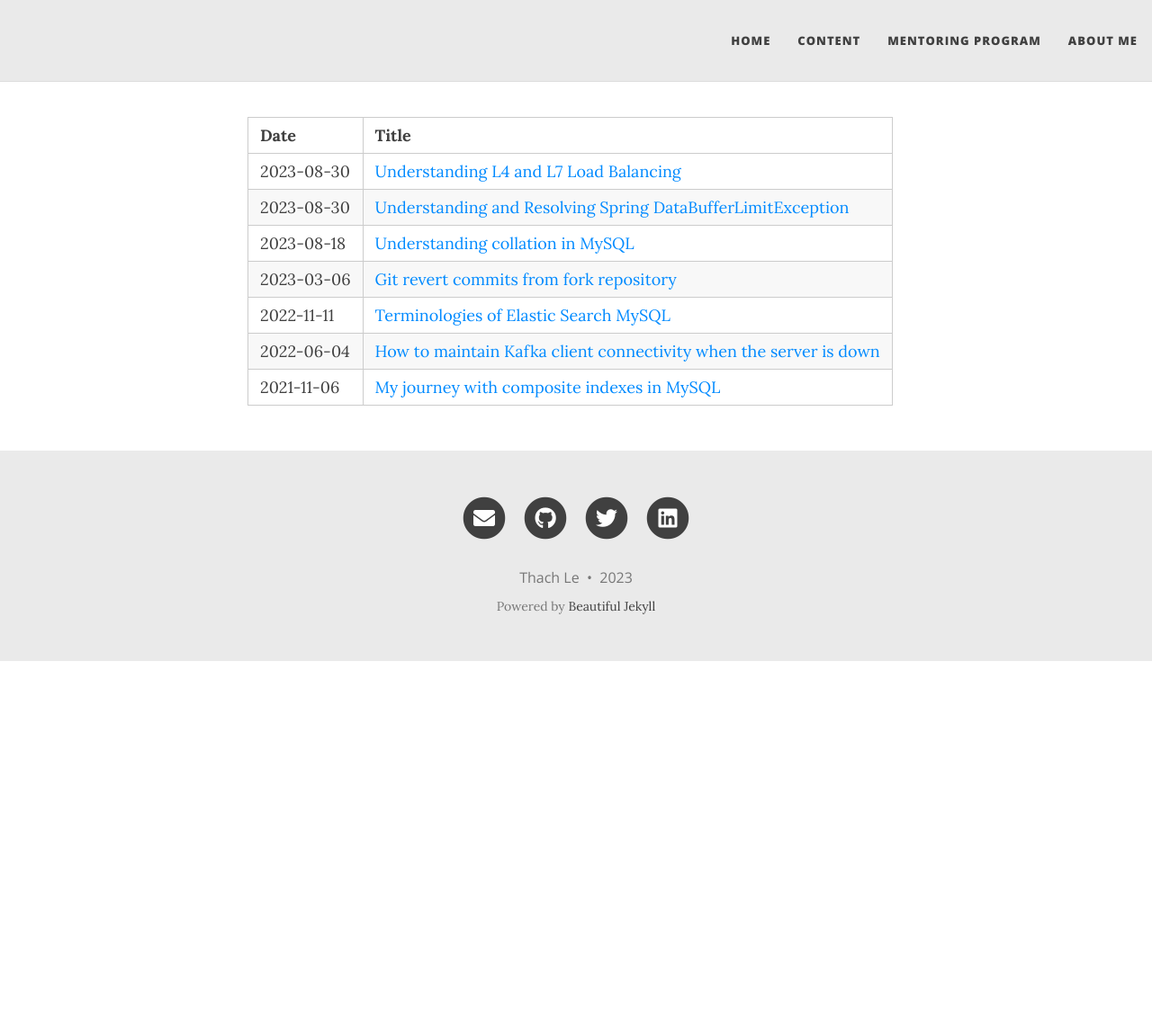
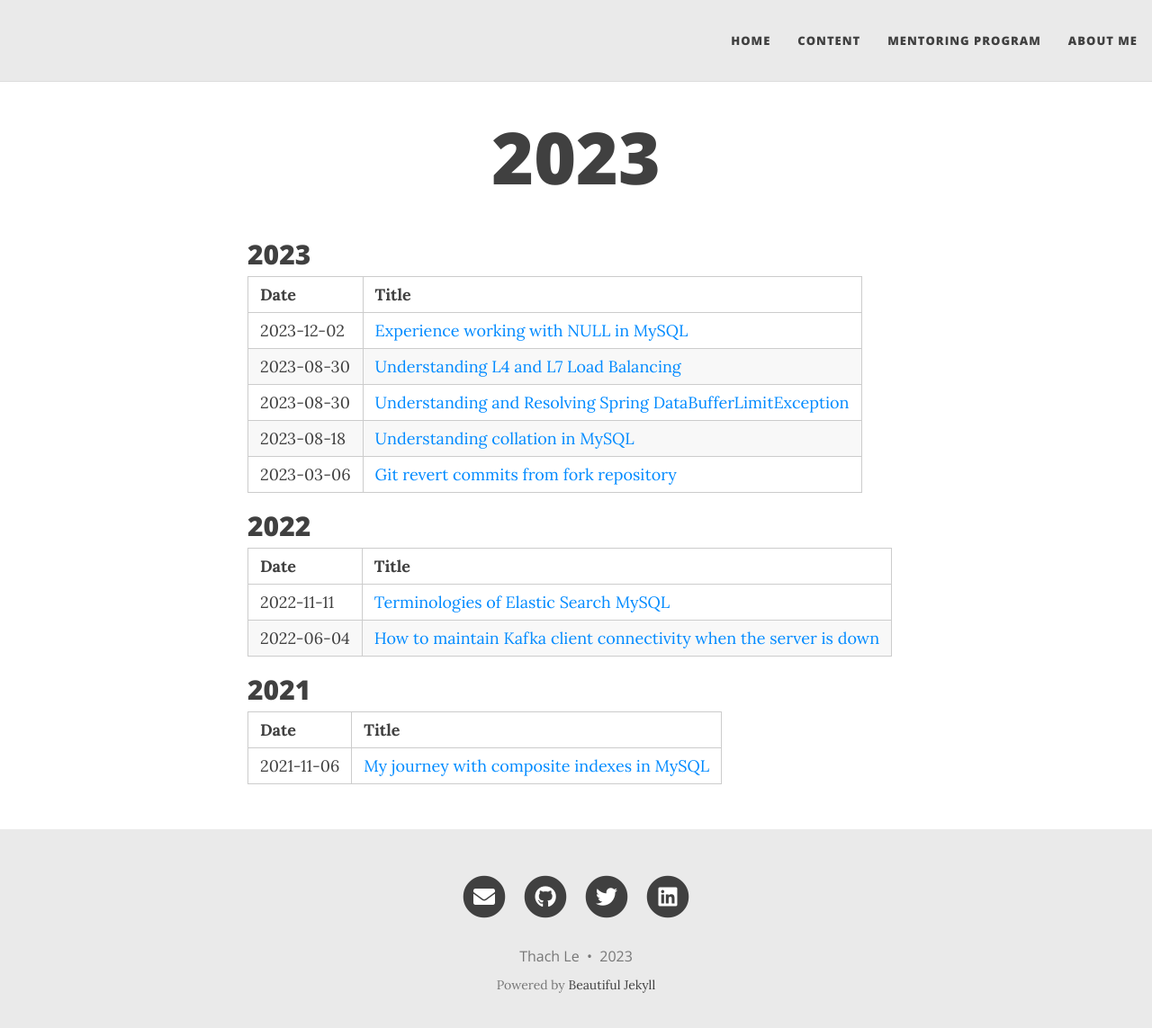
Before and after one commit to thachlp/thachlp.github.io, a Jekyll site: the page built from content.md, in a window 1280 px wide and 1156 px high. Shown: the top 1143 px of the window at 90% size. Built offline with Jekyll 4.4.1, drawn with Linux system fonts in a browser that asks for light colours; nearby versions of some CDN libraries; our own code applies the rules of GitHub Pages for plain Markdown files.

Commit message:
Update content

```diff
--- a/content.md
+++ b/content.md
@@ -2,12 +2,25 @@
 layout: page
 ---
 
-| Date          | Title                                                       |
-|------------   |-------------------------------------------------------------|
-| 2023-08-30    | [Understanding L4 and L7 Load Balancing](https://thachlp.github.io/2023-10-29-understand-l4-and-l7-load-balancing/)
-| 2023-08-30    | [Understanding and Resolving Spring DataBufferLimitException](https://thachlp.github.io/2023-08-30-understanding-and-resolving-spring-databufferlimitexception/)                           |
-| 2023-08-18    | [Understanding collation in MySQL](https://thachlp.github.io/2023-08-18-understanding-collation-in-mysql/)                            |
-| 2023-03-06    | [Git revert commits from fork repository](https://thachlp.github.io/2023-03-06-git-revert-commit-fork-repository/)                     |
-| 2022-11-11    | [Terminologies of Elastic Search MySQL](https://thachlp.github.io/2022-11-11-sql-vs-elasticsearch/)                       |
-| 2022-06-04    | [How to maintain Kafka client connectivity when the server is down](https://thachlp.github.io/2022-06-04-how-maitain-kafka-client-connectivity-when-the-server-is-down/) |
-| 2021-11-06    | [My journey with composite indexes in MySQL](https://thachlp.github.io/2021-11-06-experience-with-composite-index-in-mysql/)
+## 2023
+
+| Date       | Title                                                                                   |
+|------------|-----------------------------------------------------------------------------------------|
+| 2023-12-02 | [Experience working with NULL in MySQL](https://thachlp.github.io/2023-12-02-experience-working-with-null-in-mysql/) |
+| 2023-08-30 | [Understanding L4 and L7 Load Balancing](https://thachlp.github.io/2023-10-29-understand-l4-and-l7-load-balancing/) |
+| 2023-08-30 | [Understanding and Resolving Spring DataBufferLimitException](https://thachlp.github.io/2023-08-30-understanding-and-resolving-spring-databufferlimitexception/) |
+| 2023-08-18 | [Understanding collation in MySQL](https://thachlp.github.io/2023-08-18-understanding-collation-in-mysql/) |
+| 2023-03-06 | [Git revert commits from fork repository](https://thachlp.github.io/2023-03-06-git-revert-commit-fork-repository/) |
+
+## 2022
+
+| Date       | Title                                                                                   |
+|------------|-----------------------------------------------------------------------------------------|
+| 2022-11-11 | [Terminologies of Elastic Search MySQL](https://thachlp.github.io/2022-11-11-sql-vs-elasticsearch/) |
+| 2022-06-04 | [How to maintain Kafka client connectivity when the server is down](https://thachlp.github.io/2022-06-04-how-maitain-kafka-client-connectivity-when-the-server-is-down/) |
+
+## 2021
+
+| Date       | Title                                                                                   |
+|------------|-----------------------------------------------------------------------------------------|
+| 2021-11-06 | [My journey with composite indexes in MySQL](https://thachlp.github.io/2021-11-06-experience-with-composite-index-in-mysql/) |
```
